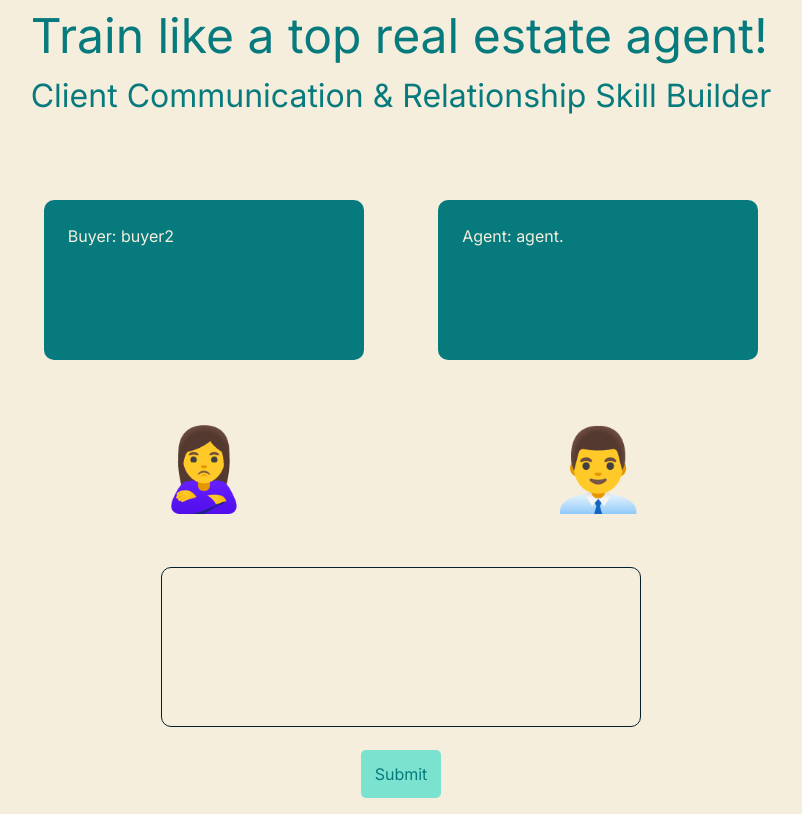
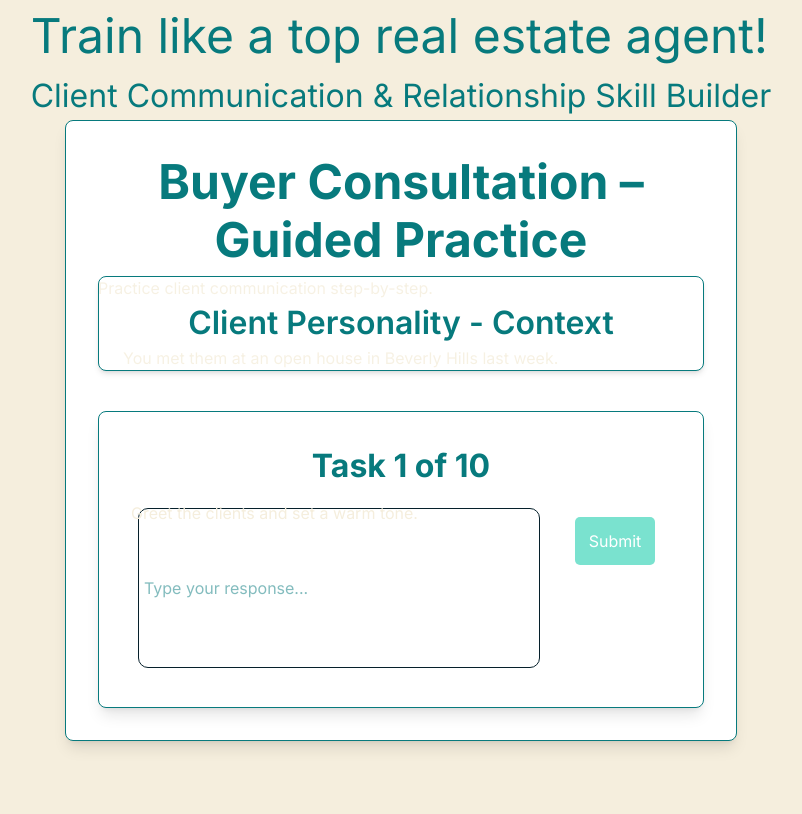
Before and after one commit to ai-marvin123/marvin, a React (Vite) app: page /lesson/1 in a window 1280 px wide. Shown: the whole page, without its empty margins (239-1041 px from the left). Built offline with nearby package versions, Linux system fonts and the light colour scheme.

Commit message:
resolved conflict in front end

```diff
--- a/client/App.tsx
+++ b/client/App.tsx
@@ -8,22 +8,52 @@ export interface Turns {
 
 export interface aiData {
   personality: string;
+  context: string;
   script: string[];
 }
 
 export default function App() {
   const [aiData, setAiData] = useState<aiData>({
-    personality: '',
-    script: [''],
+    personality:
+      'A white couple in their late 30s walks in. They look relaxed, sharing a quiet smile.',
+    context: 'You met them at an open house in Beverly Hills last week.',
+    script: [
+      'Greet the clients and set a warm tone.',
+      'Build light rapport.',
+      'Introduce yourself confidently.',
+      'Introduce your team.',
+      'Set a friendly, open tone.',
+      'Use body language awareness.',
+      'Ask for preferred communication method.',
+      'Set expectations.',
+      'Ask about reason for buying.',
+      'Ask about desired location.',
+    ],
   }); // data for guided lesson
-  const [mode, setMode] = useState<string>('simulation'); //home, script, simulation, feedback
+  const [mode, setMode] = useState<string>('script'); //home, script, simulation, feedback
   const [step, setStep] = useState<number>(0); //keep track of lesson prompts. go up to 10 and reset when it reaches 10
   const [simulationTurns, setSimulationTurns] = useState<Turns[]>([
-    { turn: 'buyer', text: 'buyer' },
-    { turn: 'agent', text: 'agent.' },
-    { turn: 'buyer', text: 'buyer2' },
+    { turn: 'buyer', text: 'Hello' },
   ]); //store user response from simulation for feedback
   const [sessionId] = useState(() => crypto.randomUUID());
+  const [feedback, setFeedback] = useState<string>('');
+  console.log('step insde app', step);
+  // ****************************** //
+  // ** fetch aiData from server ** //
+  // ****************************** //
+
+  // useEffect(() => {
+  //   const fetchAiData = async () => {
+  //     const getDataUrl = 'http://localhost:8080/api/scenarios/_id';
+  //     const response = await fetch(getDataUrl);
+  //     if (!response.ok) {
+  //       throw new Error('could not fetch AI Data');
+  //     }
+  //     const parsed = await response.json();
+  //     setAiData(parsed);
+  //     fetchAiData();
+  //   };
+  // }, []);
 
   // ******************************************* //
   // ** onSubmit function for simulation mode ** //
@@ -37,11 +67,10 @@ export default function App() {
 
     //increment step
     setStep(step + 1);
+    if (step > 18) {
+      setMode('feedback');
+    }
 
-    if (step > 9) {
-      setMode('feedback');
-      setStep(0);
-    }
     const postUrl = 'http://localhost:8080/api/chat/simulation';
 
     //send sessionID and userinput to server
@@ -70,23 +99,23 @@ export default function App() {
   // ** fetch first line for simulation mode ** //
   // ******************************************* //
 
-  useEffect(() => {
-    if (mode === 'simulation' && simulationTurns.length === 0) {
-      const startSimulationChat = async () => {
-        const getLineUrl = 'http://localhost:8080/api/chat/_id';
-        const response = await fetch(getLineUrl);
-        if (!response.ok) {
-          throw new Error('could not fetch first line for simulation chat');
-        }
-        const parsed = await response.json();
-        setSimulationTurns((filled) => [
-          ...filled,
-          { turn: 'buyer', text: parsed.reply },
-        ]);
-      };
-      startSimulationChat();
-    }
-  }, [mode]);
+  // useEffect(() => {
+  //   if (mode === 'simulation' && simulationTurns.length === 0) {
+  //     const startSimulationChat = async () => {
+  //       const getLineUrl = 'http://localhost:8080/api/chat/_id';
+  //       const response = await fetch(getLineUrl);
+  //       if (!response.ok) {
+  //         throw new Error('could not fetch first line for simulation chat');
+  //       }
+  //       const parsed = await response.json();
+  //       setSimulationTurns((filled) => [
+  //         ...filled,
+  //         { turn: 'buyer', text: parsed.reply },
+  //       ]);
+  //     };
+  //     startSimulationChat();
+  //   }
+  // }, [mode]);
 
   //   //logic for switching to simulation
   //   if (step > 9) {
@@ -94,12 +123,9 @@ export default function App() {
   //     setStep(0);
   //   }
 
-  return (
-    <>
-      <header>
-        <h1>Train like a top real estate agent!</h1>
-        <h2>Client Communication & Relationship Skill Builder</h2>
-      </header>
+  let display;
+  if (mode === 'script') {
+    display = (
       <div className='lesson'>
         <Lesson
           submitInput={sendToBackEnd}
@@ -108,8 +134,25 @@ export default function App() {
           step={step}
           setStep={setStep}
           turns={simulationTurns}
+          aiData={aiData}
         />
       </div>
+    );
+  } else if (mode === 'feedback') {
+    display = (
+      <>
+        <h1>Feedback on your performance</h1>
+        <h2>{feedback}</h2>
+      </>
+    );
+  }
+  return (
+    <>
+      <header>
+        <h1>Train like a top real estate agent!</h1>
+        <h2>Client Communication & Relationship Skill Builder</h2>
+      </header>
+      <div className='display'>{display}</div>
     </>
   );
 }
--- a/client/components/guidedLesson.tsx
+++ b/client/components/guidedLesson.tsx
@@ -1,9 +1,10 @@
 import { useEffect, useState } from 'react';
-import { useNavigate } from 'react-router-dom';
+// import { useNavigate } from 'react-router-dom';
 
-export default function GuidedLesson({ aiData, step, setStep }: any) {
-  const navigate = useNavigate();
+export default function GuidedLesson({ aiData, step, setStep, setMode }: any) {
+  //   const navigate = useNavigate();
 
+  console.log('step insde guided', step);
   const tasks = aiData.script;
   const totalTasks = tasks.length;
 
@@ -11,7 +12,7 @@ export default function GuidedLesson({ aiData, step, setStep }: any) {
 
   useEffect(() => {
     if (step >= totalTasks) {
-      navigate('simulate');
+      setMode('simulation');
     }
   }, [step]);
 
@@ -22,7 +23,7 @@ export default function GuidedLesson({ aiData, step, setStep }: any) {
     console.log(`Task ${step + 1} Answer:`, userInput);
 
     setUserInput('');
-    setStep((prev: number) => prev + 1);
+    setStep((prev) => prev + 1);
   }
 
   if (step >= totalTasks) return null;
--- a/client/controllers/lesson.tsx
+++ b/client/controllers/lesson.tsx
@@ -2,7 +2,7 @@ import { useState, useEffect } from 'react';
 import { Routes, Route, useParams } from 'react-router-dom';
 import GuidedLesson from '../components/guidedLesson';
 import Simulation from '../components/simulation';
-import { Turns } from '../App';
+import { Turns, aiData } from '../App';
 
 interface LessonProps {
   submitInput: (userInput: string) => Promise<void>;
@@ -11,6 +11,7 @@ interface LessonProps {
   step: number;
   setStep: React.Dispatch<React.SetStateAction<number>>;
   turns: Turns[];
+  aiData: aiData;
 }
 export default function Lesson({
   submitInput,
@@ -19,10 +20,19 @@ export default function Lesson({
   setStep,
   turns,
   setMode,
+  aiData,
 }: LessonProps) {
+  console.log('step inside lesson', step);
   let display;
   if (mode === 'script') {
-    display = <Guided />;
+    display = (
+      <GuidedLesson
+        aiData={aiData}
+        step={step}
+        setStep={setStep}
+        setMode={setMode}
+      />
+    );
   } else if (mode === 'simulation') {
     display = (
       <Simulation
@@ -34,12 +44,6 @@ export default function Lesson({
         setMode={setMode}
       />
     );
-  } else {
-    display = (
-      <>
-        <h1>Feedback on your performance</h1>
-      </>
-    );
   }
 
   return <>{display}</>;
--- a/client/main.tsx
+++ b/client/main.tsx
@@ -1,7 +1,7 @@
 import React from 'react';
 import ReactDOM from 'react-dom/client';
 import './index.css';
-import App from './App.tsx';
+import App from './App';
 
 ReactDOM.createRoot(document.getElementById('root')!).render(
   <React.StrictMode>
```
